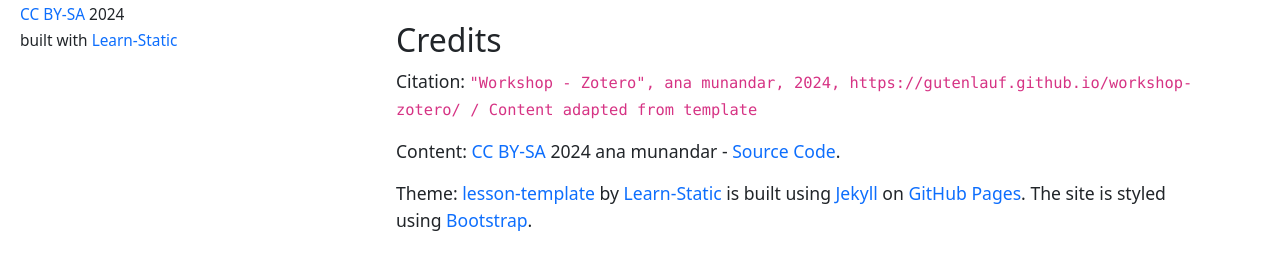
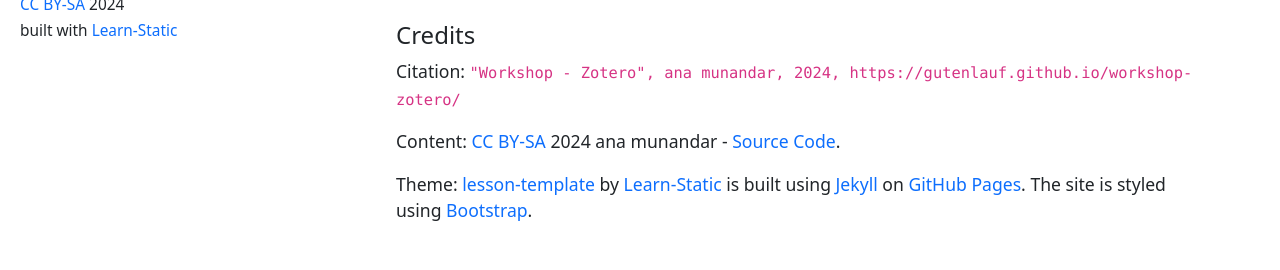
Before and after one commit to gutenlauf/workshop-zotero, a Jekyll site: the page built from index.md, in a window 1280 px wide and 900 px high, scrolled down 215 px, cut to the strip 523-793 px from the top of the window. Built offline with Jekyll 4.4.1, drawn with Linux system fonts in a browser that asks for light colours.

Commit message:
Update credits.html

```diff
--- a/_includes/template/credits.html
+++ b/_includes/template/credits.html
@@ -1,14 +1,14 @@
 <hr>
 
 <div class="my-4 mx-5">
-    <h2>Credits</h2>
+    <h4>Credits</h4>
 
     <p>Citation:
         <code>
         "{{ site.title }}",
         {% if site.author %}{{ site.author }},{% endif %}
         {% if site.publication_year %}{{ site.publication_year }},{% endif %}
-        {{ page.url | absolute_url }} / Content adapted from template
+        {{ page.url | absolute_url }}
         </code>
     </p>
 
```
